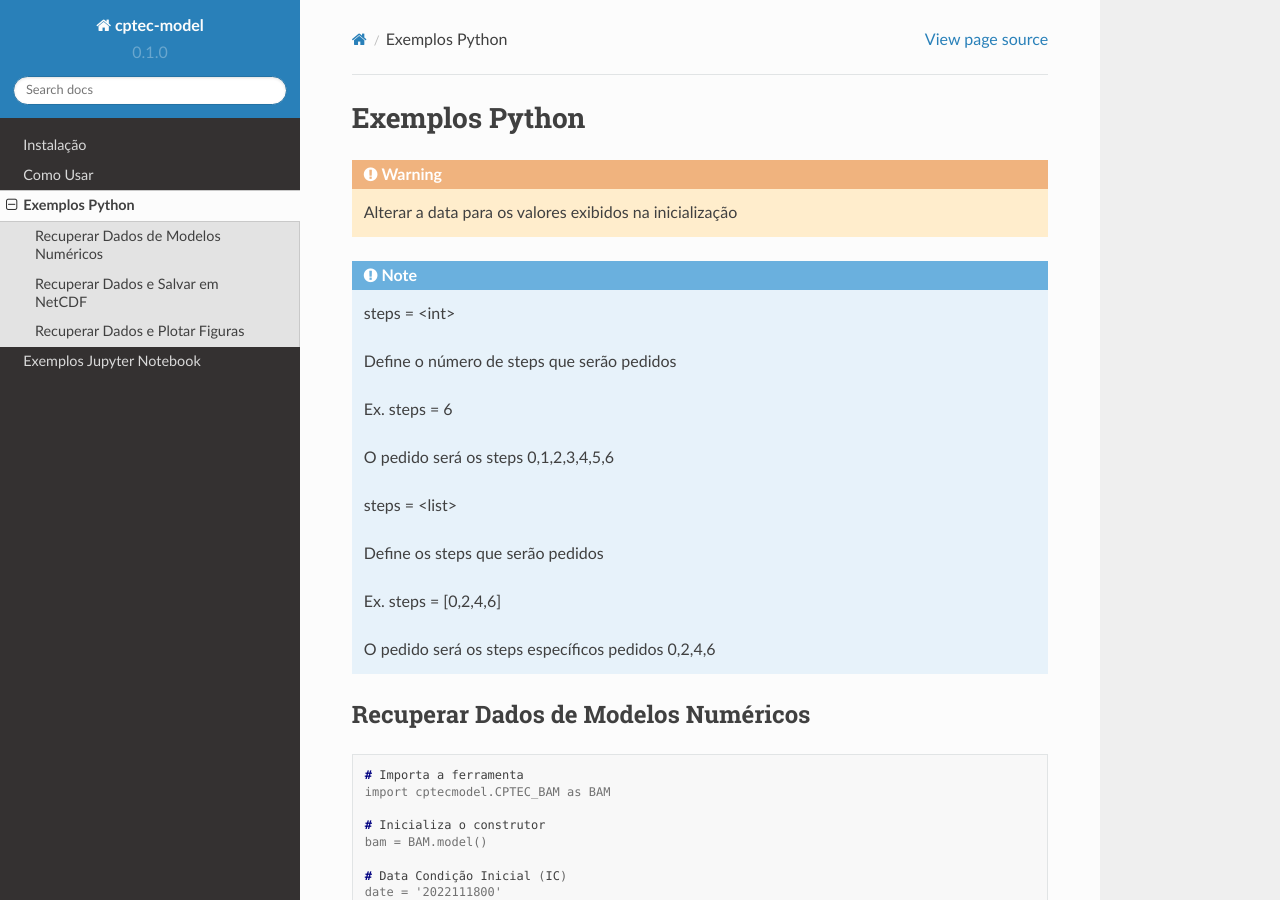
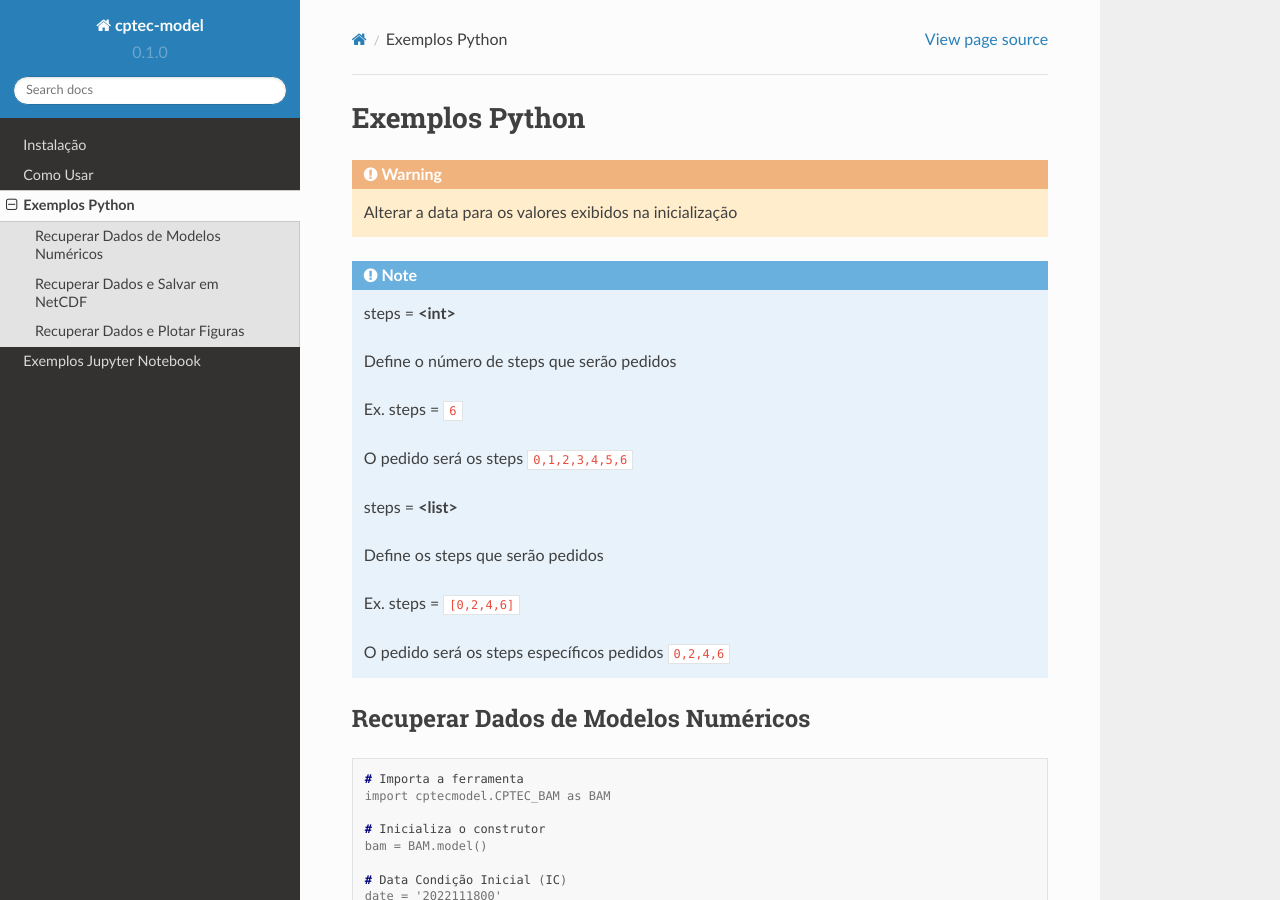
Before and after one commit to framework-CPTEC/tutorial, a Sphinx documentation site: the page built from docs/source/examplesPython.rst, in a window 1280 px wide and 900 px high. Built offline with Sphinx 7.4.7 and the Read the Docs theme 2.0.0, drawn with Linux system fonts in a browser that asks for light colours; pages that are not in the unit, such as notebooks, are missing from menus.

```diff
--- a/docs/source/examplesPython.rst
+++ b/docs/source/examplesPython.rst
@@ -6,21 +6,21 @@ Exemplos Python
 
 .. note::
 
-  steps = <int>
+  steps = **<int>**
 
   Define o número de steps que serão pedidos
 
-  Ex. steps = 6
+  Ex. steps = ``6``
 
-  O pedido será os steps 0,1,2,3,4,5,6
+  O pedido será os steps ``0,1,2,3,4,5,6``
 
-  steps = <list>
+  steps = **<list>**
 
   Define os steps que serão pedidos
 
-  Ex. steps = [0,2,4,6]
+  Ex. steps =  ``[0,2,4,6]``
 
-  O pedido será os steps específicos pedidos 0,2,4,6
+  O pedido será os steps específicos pedidos ``0,2,4,6``
 
 
 Recuperar Dados de Modelos Numéricos
```
